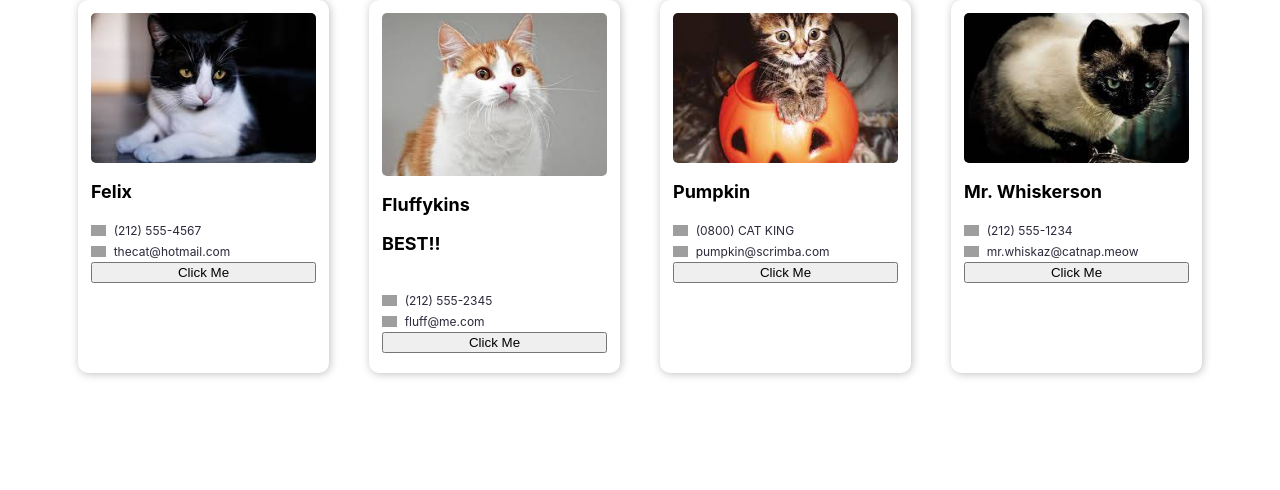
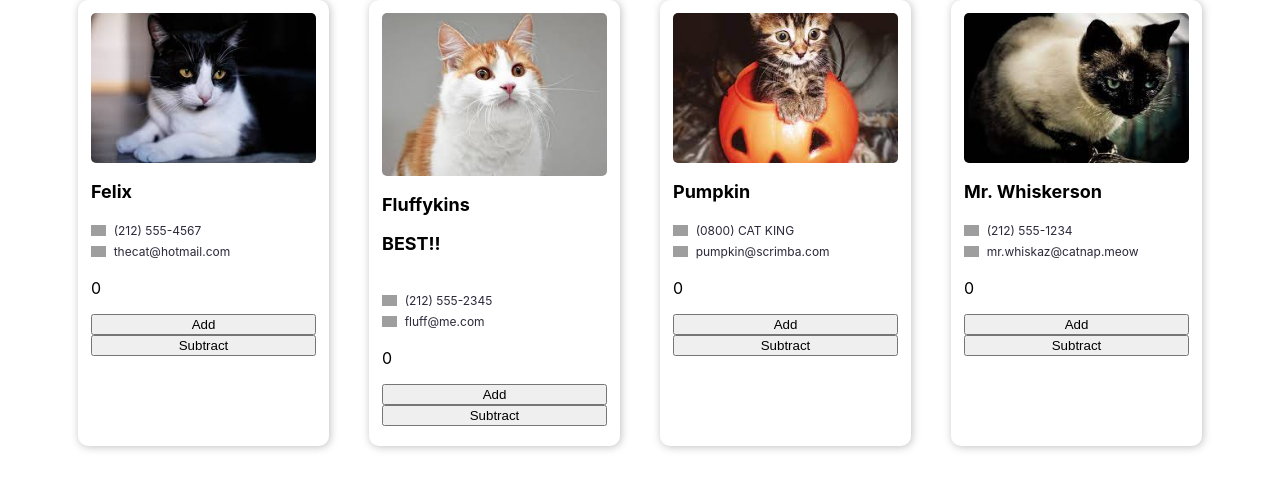
Before and after one commit to LennyRemache/learn-react, a React (Create React App) app in the folder contact-card/: page / in a window 1280 px wide. Shown: the top 490 px of the page. Built offline with nearby package versions, Linux system fonts and the light colour scheme; grey boxes are pictures that could not be loaded.

Commit message:
useState for updating component variables that get rendered to the DOM

```diff
--- a/contact-card/src/components/Contact.js
+++ b/contact-card/src/components/Contact.js
@@ -1,3 +1,4 @@
+import React, { useState } from "react";
 import "./Contact.css";
 
 // pass in props by making props a parameter which is a Object of the props passed in
@@ -5,8 +6,14 @@
 
 // destructuring props object by using the object key names
 export default function Contact({ img, name, phone, email, rank }) {
-  function handleClick() {
-    console.log("I was clicked!");
+  const [count, setCount] = useState(0);
+
+  function add() {
+    setCount((prevCount) => prevCount + 1);
+  }
+
+  function subtract() {
+    setCount((prevCount) => prevCount - 1);
   }
 
   return (
@@ -24,7 +31,9 @@
         <img src="./images/mail-icon.png" />
         <p>{email}</p>
       </div>
-      <button onClick={handleClick}>Click Me</button>
+      <p>{count}</p>
+      <button onClick={add}>Add</button>
+      <button onClick={subtract}>Subtract</button>
     </div>
   );
 }
```
